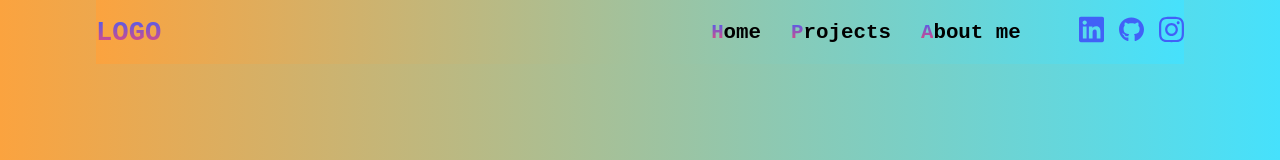
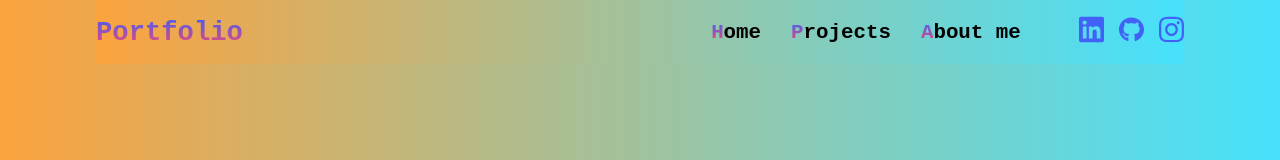
Before and after one commit to rickenofficial/Portfolio, a React (Vite) app: page / in a window 1280 px wide. Shown: the top 160 px of the page. Built offline with nearby package versions, Linux system fonts and the light colour scheme.

Commit message:
adding logo style and portfolio word to the header

```diff
--- a/src/Inicio/Inicio.jsx
+++ b/src/Inicio/Inicio.jsx
@@ -17,8 +17,7 @@ const Inicio = () => {
 
                 <h2>Ricardo Rodriguez</h2>
                 <div>
-                   <a href="mailto:rickenofficial@gmail.com">GMAIL</a>
-                   <a href="#">CV</a>
+                        <a href="mailto:rickenofficial@gmail.com">GMAIL</a>
                 </div>
 
             </div>
--- a/src/Menu/Menu.jsx
+++ b/src/Menu/Menu.jsx
@@ -9,7 +9,7 @@ import sobre from '../assets/sobremi.svg';
 const Menu = () => {
     return(
         <header className={styles.header}>
-            <span className={styles.logo}>LOGO</span>
+            <span className={styles.logo}>Portfolio </span>
 
             <nav className={styles.nav}>
 
```
